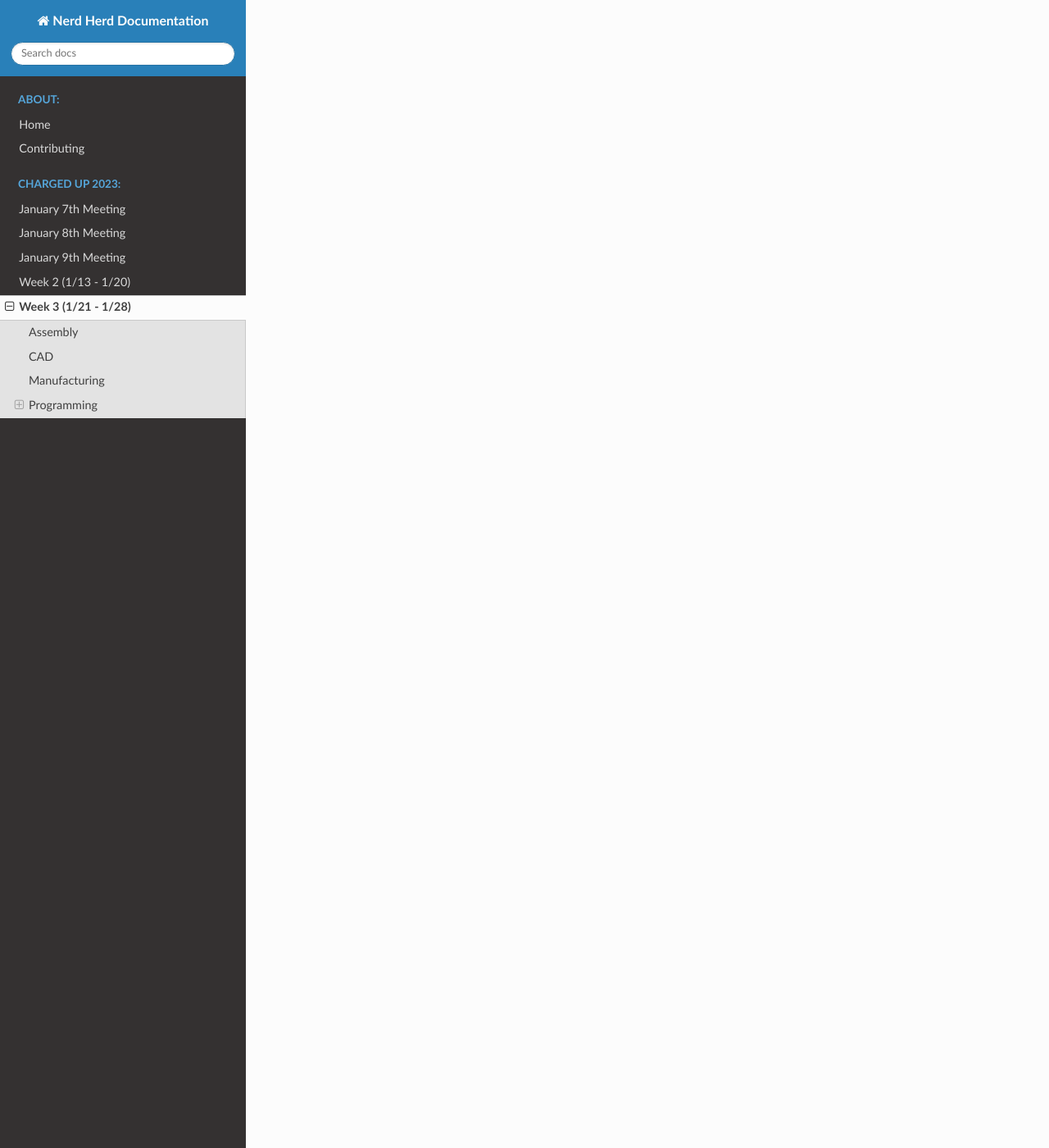
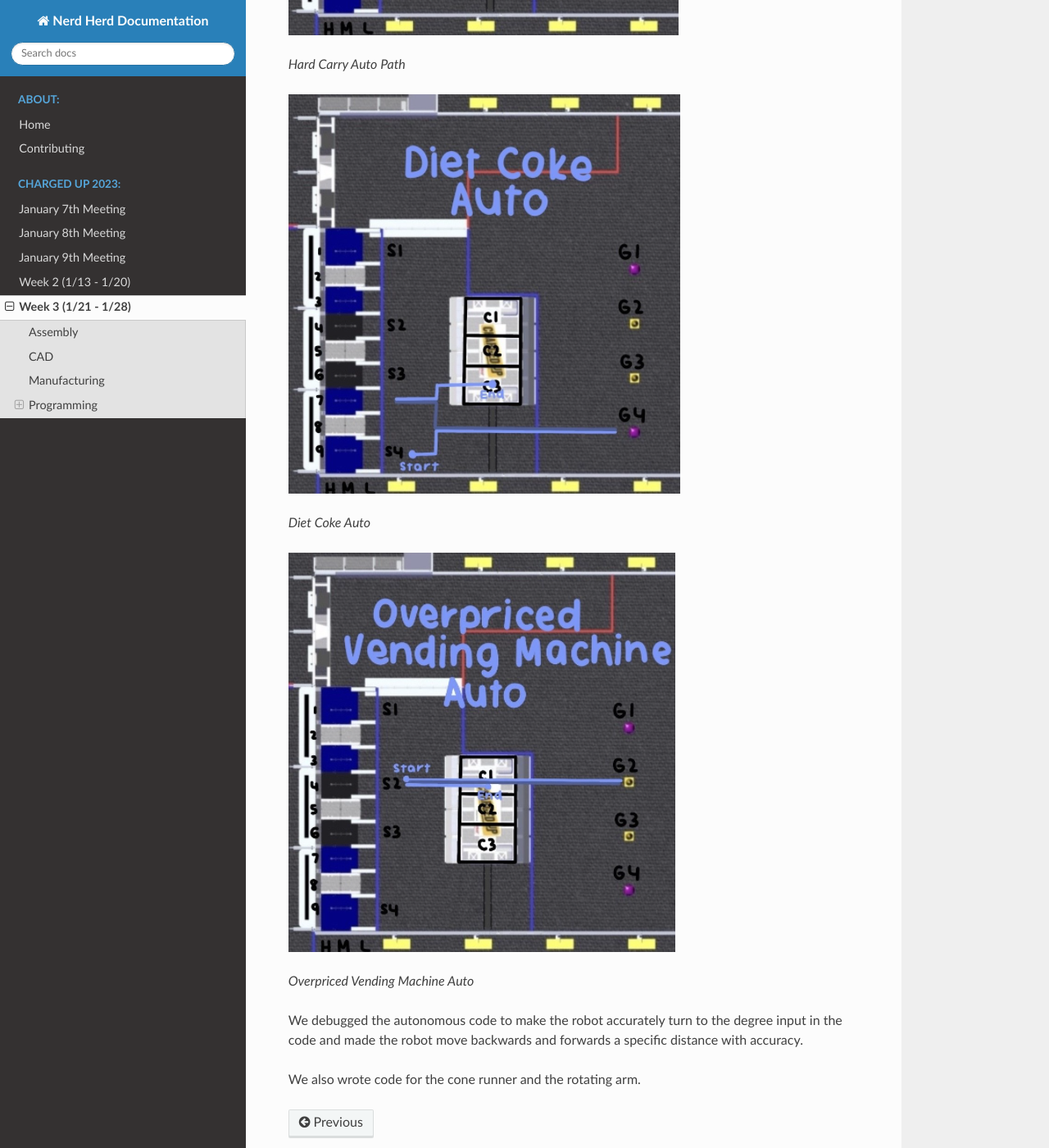
Before and after one commit to nerdherd/Documentation, a Sphinx documentation site: the page built from source/week3.md, in a window 1280 px wide and 1400 px high, scrolled down 4642 px. Shown: the whole window at 82% size. Built offline with Sphinx 7.4.7 and the Read the Docs theme 2.0.0, drawn with Linux system fonts in a browser that asks for light colours.

Commit message:
Update week 3 PRG tank group

```diff
--- a/source/week3.md
+++ b/source/week3.md
@@ -94,3 +94,19 @@
 ### Tank Drive Group
 
 On Saturday, 1/21, we made naming conventions for certain positions and components on the field to make identifying auto paths easier. We also made code names for each of our auto paths.
+
+![Hard Carry Auto](images/Week3/prgTank1.png)
+
+*Hard Carry Auto Path*
+
+![Auto](images/Week3/prgTank2.png)
+
+*Diet Coke Auto*
+
+![Auto](images/Week3/prgTank3.png)
+
+*Overpriced Vending Machine Auto*
+
+We debugged the autonomous code to make the robot accurately turn to the degree input in the code and made the robot move backwards and forwards a specific distance with accuracy.
+
+We also wrote code for the cone runner and the rotating arm.
```
